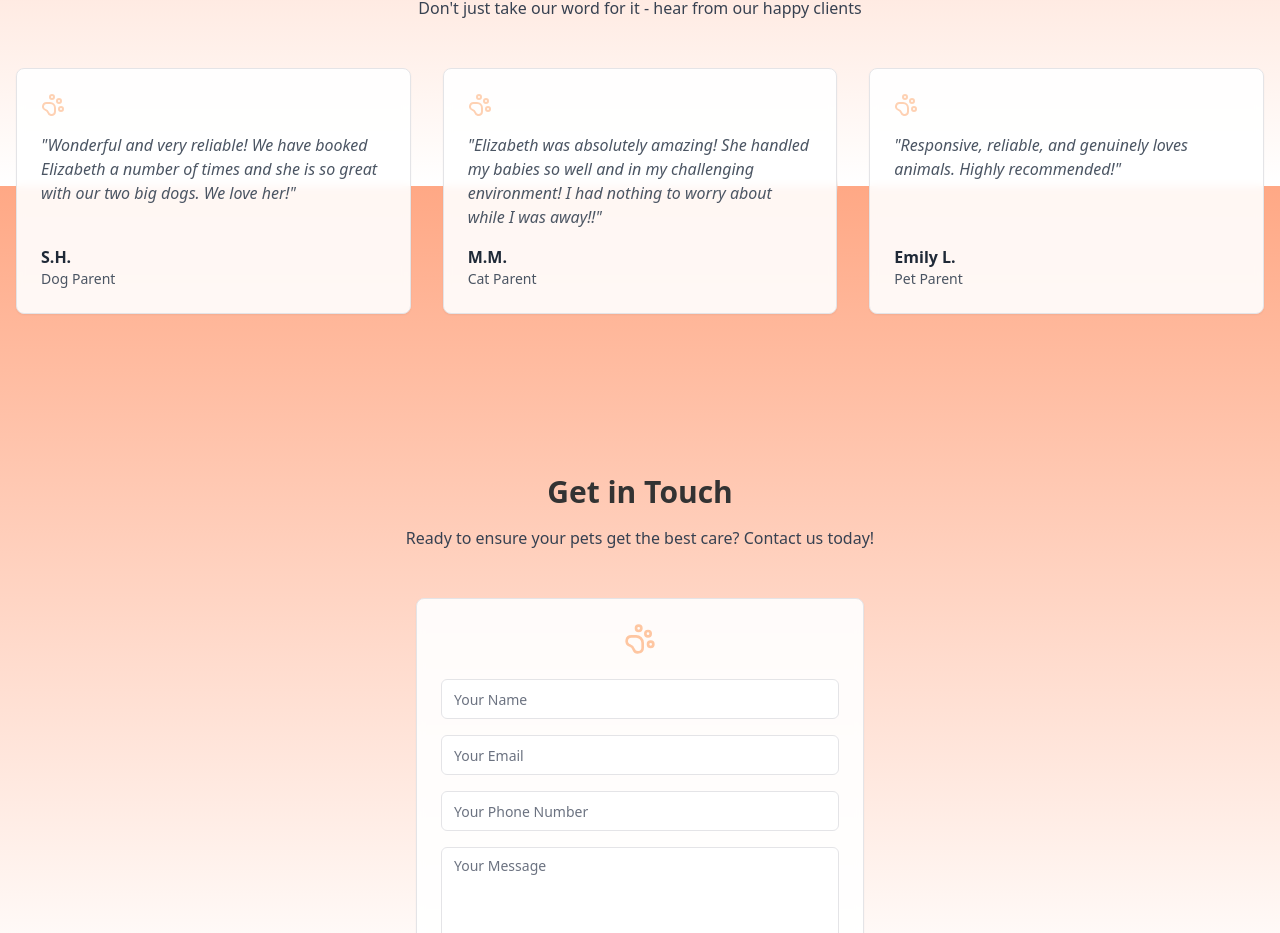
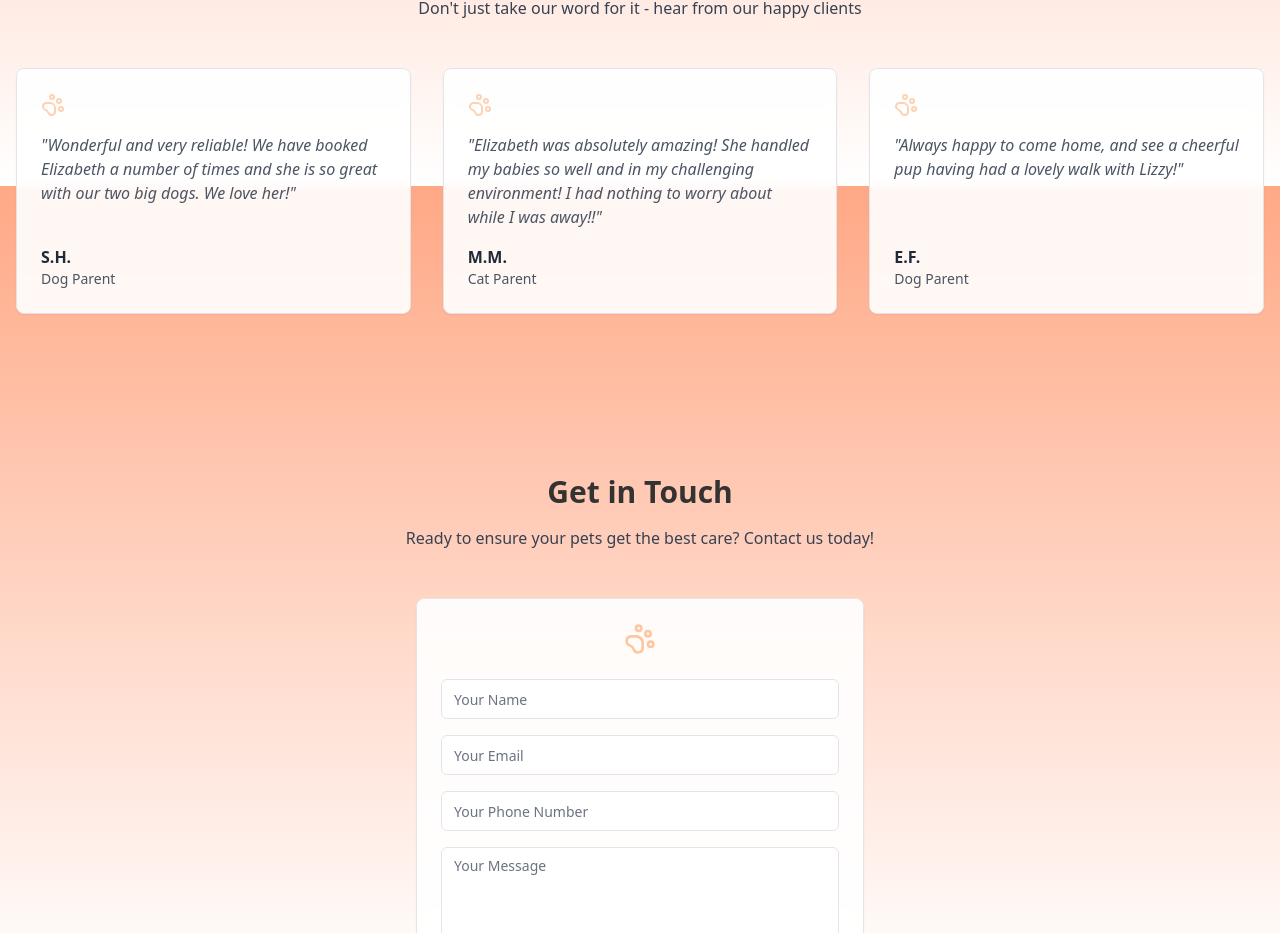
Before and after one commit to lg00d/thegoodsitter, a React (Vite) app: page / in a window 1280 px wide. Shown: the part 1414-2347 px from the top of the page. Built offline with nearby package versions, Linux system fonts and the light colour scheme.

Commit message:
Update testimonials section
Add a new testimonial to the testimonials section.

```diff
--- a/src/components/TestimonialsSection.tsx
+++ b/src/components/TestimonialsSection.tsx
@@ -14,9 +14,9 @@ const testimonials = [
     role: "Cat Parent",
   },
   {
-    text: "Responsive, reliable, and genuinely loves animals. Highly recommended!",
-    author: "Emily L.",
-    role: "Pet Parent",
+    text: "Always happy to come home, and see a cheerful pup having had a lovely walk with Lizzy!",
+    author: "E.F.",
+    role: "Dog Parent",
   },
 ];
 
```
